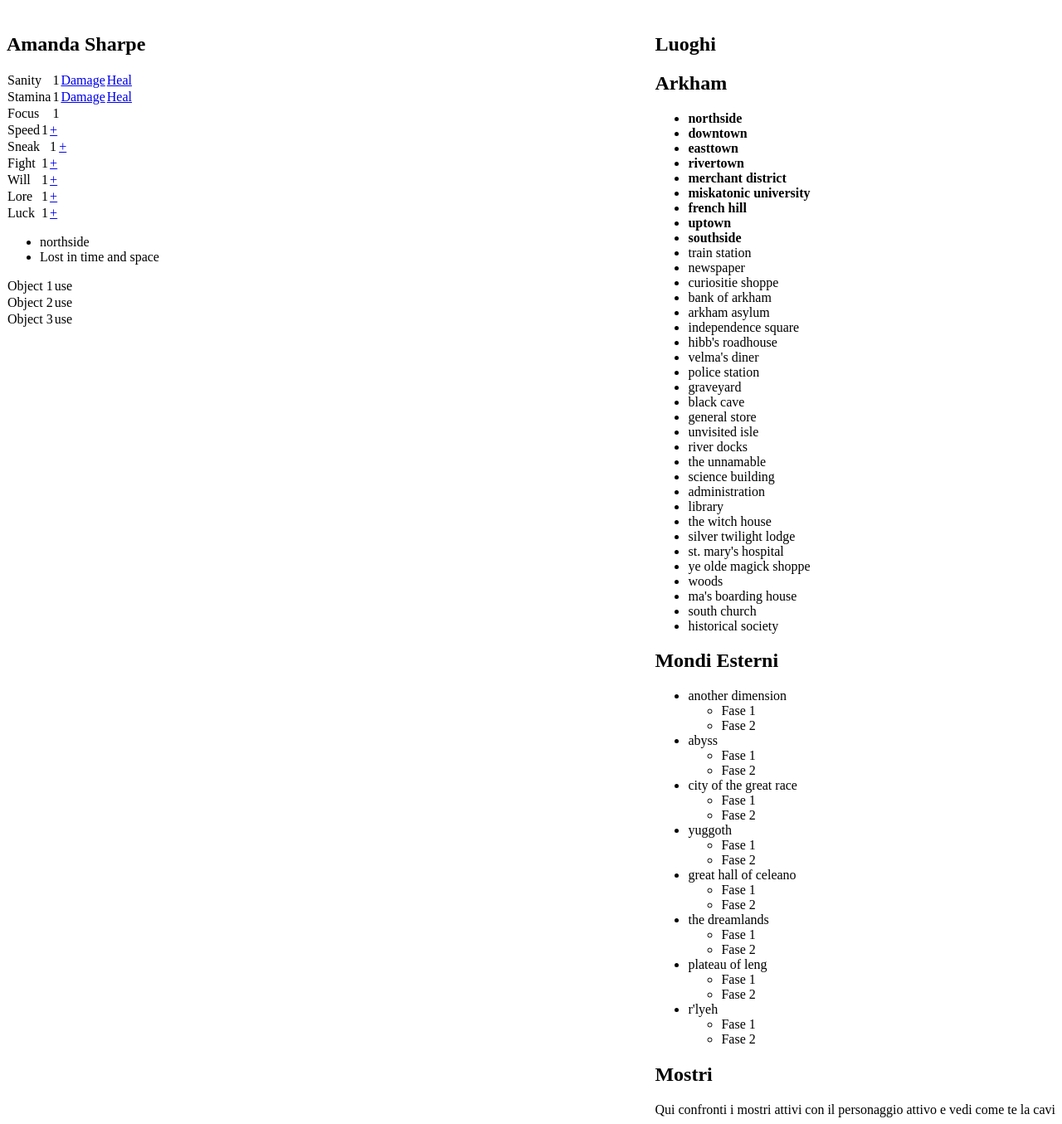
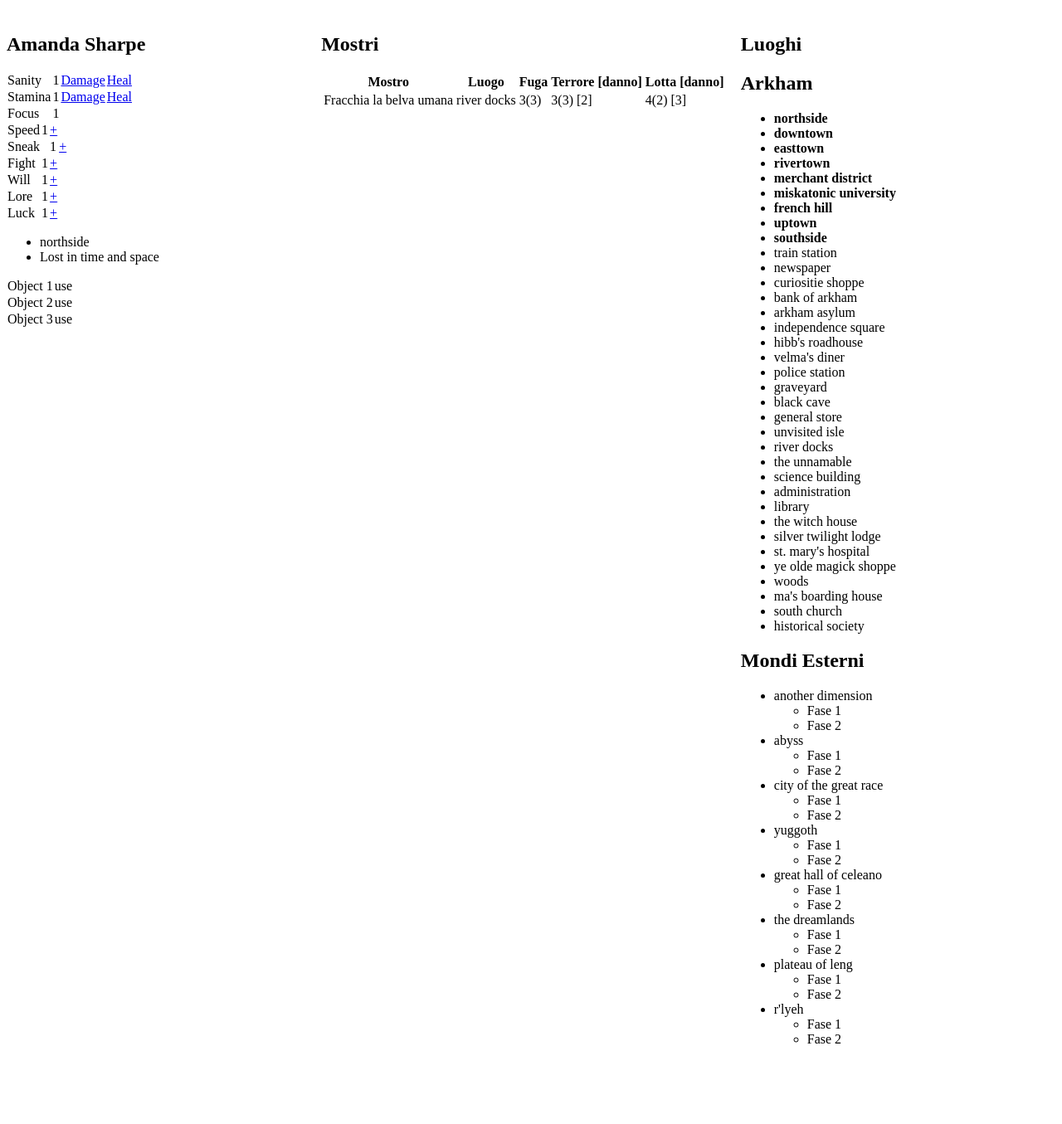
Before and after one commit to Delcaran/ArkhamHorror_TT_Companion, a Flask app: page / in a window 1280 px wide. Shown: the part 73-1428 px from the top of the page at 83% size. After the commit the page ends 1331 px from the top, so only its background shows below. Run offline with Flask 2, Linux system fonts and the light colour scheme; the visitor is signed in with stand-in values (Sample User, id 1); data comes from the database, SQL or seed files in the repository; tables that the repository leaves empty hold one stand-in row (values such as "Sample post").

Commit message:
imbastito confronto con mostri

```diff
--- a/ahc/auth.py
+++ b/ahc/auth.py
@@ -11,7 +11,7 @@ def login():
     if request.method == 'POST':
         playername = request.form['playername']
         investigator_id = request.form['investigator_id']
-        investigator = Investigator.get_by_id(investigator_id)
+        investigator:Investigator = Investigator.get_by_id(investigator_id)
         player = Player.create(
             name=playername,
             investigator=investigator,
@@ -28,7 +28,7 @@ def login():
         )
         session.clear()
         session['player_id'] = player.id
-        return redirect(url_for('index'))
+        return redirect(url_for('board.index'))
 
     current_players = Player.select(Player.investigator)
     available_investigators = Investigator.select(
--- a/ahc/board.py
+++ b/ahc/board.py
@@ -1,13 +1,26 @@
-from flask import Blueprint, render_template
-from ahc.models import Location
+from flask import Blueprint, render_template, g
+from ahc.models import Location, Monster, Player
 
 bp = Blueprint("board", __name__)
 
 
 @bp.route("/", methods=["GET"])
 def index():
-    locations = Location.select()
+    player : Player = g.player
+    locations : list[Location] = Location.select()
+    monsters : list[Monster] = Monster.select().where((Monster.location.is_null(False)) & (Monster.sky==False) & (Monster.outskirts==False))
+    vs : dict[int, dict[str, int]] = {}
+    for monster in monsters:
+        # TODO calcolare il totale del giocatore con bonus e malus
+        # TODO inserire anche l'ambiente
+        vs[monster.id] = {
+            "evade": player.sneak + monster.awareness,
+            "terror": player.will + monster.horror_rating,
+            "combat": player.fight + monster.combat_rating
+        }
     return render_template(
         "board/main.html",
-        locations = locations
+        locations = locations,
+        monsters = monsters,
+        vs = vs
     )
--- a/ahc/models.py
+++ b/ahc/models.py
@@ -34,6 +34,8 @@ class Monster(BaseModel):
     combat_rating = pw.SmallIntegerField()
     toughness = pw.SmallIntegerField()
     combat_damage = pw.SmallIntegerField()
+    sky = pw.BooleanField(default=False)
+    outskirts = pw.BooleanField(default=False)
 
 
 class Investigator(BaseModel):
@@ -196,12 +198,36 @@ def init_investigators() -> None:
             Investigator.luck_max
         ]).execute()
 
+def init_monsters() -> None:
+    monsters = [
+        ("Pippobbaudo", "televisione", Location.get(Location.name == "newspaper"), 1, 2, 1, 2, 1, 2, 1, 2, True, False),
+        ("Fracchia la belva umana", "ovunque", Location.get(Location.name == "river docks"), 2, 3, 2, 3, 2, 3, 2, 3, False, False),
+        ("Lospread", "giermania", Location.get(Location.name == "train station"), 3, 4, 3, 4, 3, 4, 3, 4, False, True),
+        ("Lasfiga", "tu nonnah", None, 3, 4, 3, 4, 3, 4, 3, 4, False, False)
+    ]
+    with database.atomic():
+        Monster.insert_many(rows=monsters,fields=[
+            Monster.name,
+            Monster.sign,
+            Monster.location, # TODO: rimuovere alla fine dei test
+            Monster.awareness,
+            Monster.evade_check,
+            Monster.horror_rating,
+            Monster.horror_check,
+            Monster.sanity_damage,
+            Monster.combat_rating,
+            Monster.toughness,
+            Monster.combat_damage,
+            Monster.sky,
+            Monster.outskirts
+        ]).execute()
+
 def init_db(database:pw.SqliteDatabase):
     database.connect()
     tables : dict[BaseModel, Optional[callable]] = {
         Location: init_locations,
         StreetLink: None,
-        Monster: None,
+        Monster: init_monsters,
         Investigator: init_investigators,
         Player: None,
         Board: None
--- a/ahc/static/style.css
+++ b/ahc/static/style.css
@@ -19,3 +19,21 @@
 nav {
     overflow: hidden;
 }
+
+#boxes {
+    content:"";
+    display: table;
+    clear: both;
+}
+#column1 {
+    float: left;
+    width: 30%;
+}
+#column2 {
+    float: left;
+    width: 40%;
+}
+#column3 {
+    float: left;
+    width: 30%;
+}
--- a/ahc/templates/base.html
+++ b/ahc/templates/base.html
@@ -16,7 +16,7 @@
     {% for message in get_flashed_messages() %}
     <div class="flash">{{ message }}</div>
     {% endfor %}
-    <div style="width: 100%;"></div>
+    <div id="boxes"></div>
     {% block content %}{% endblock %}
     </div>
     <div style="clear:both"></div>
--- a/ahc/templates/board/main.html
+++ b/ahc/templates/board/main.html
@@ -5,7 +5,7 @@
 {% endblock %}
 
 {% block content %}
-<div style="float:left;">
+<div id="column1">
 	{% if g.player %}
 	<h1>{{g.player["investigator"]["name"]}}</h1>
 	<table style="border-collapse: collapse;">
@@ -85,8 +85,28 @@
 	</table>
 	{% endif %}
 </div>
-<div style="float:right;">
-	<div>
+<div id="column2">
+	<h1>Mostri</h1>
+	<table>
+		<tr>
+			<th>Mostro</th>
+			<th>Luogo</th>
+			<th>Fuga</th>
+			<th>Terrore [danno]</th>
+			<th>Lotta [danno]</th>
+		</tr>
+		{% for monster in monsters %}
+		<tr>
+			<td>{{monster["name"]}}</td>
+			<td>{{monster["location"]["name"]}}</td>
+			<td>{{vs[monster["id"]]["evade"]}}({{monster["evade_check"]}})</td>
+			<td>{{vs[monster["id"]]["terror"]}}({{monster["horror_check"]}}) [{{monster["sanity_damage"]}}]</td>
+			<td>{{vs[monster["id"]]["combat"]}}({{monster["toughness"]}}) [{{monster["combat_damage"]}}]</td>
+		</tr>
+		{% endfor %}
+	</table>
+</div>
+<div id="column3">
 	<h1>Luoghi</h1>
 	<div>
 		<h2>Arkham</h2>
@@ -119,9 +139,4 @@
 		</ul>
 	</div>
 </div>
-	<div>
-		<h1>Mostri</h1>
-		<span>Qui confronti i mostri attivi con il personaggio attivo e vedi come te la cavi</span>
-	</div>
-</div>
 {% endblock %}
```
Lines whose indentation alone changed are shown as unchanged.
